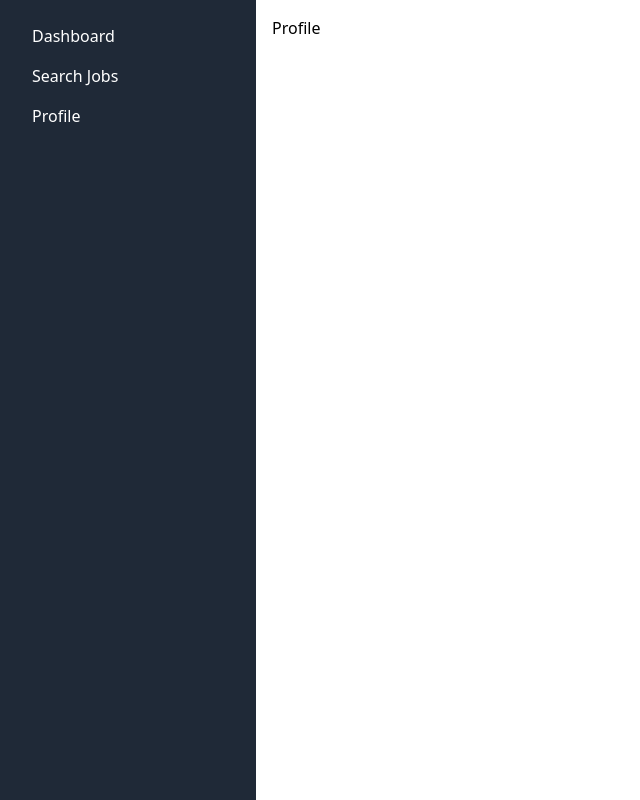
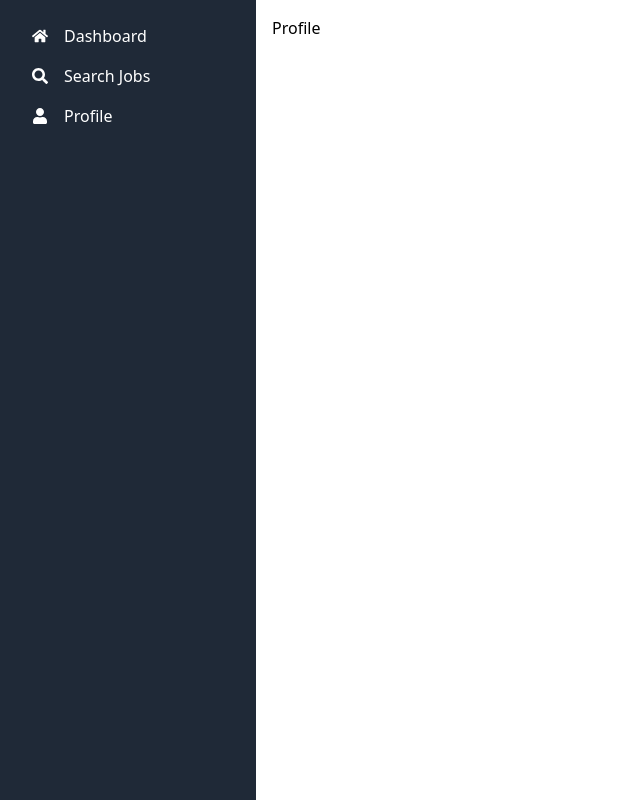
Before and after one commit to OryemaStephen/job-board, a React (Vite) app: page /profile in a window 1280 px wide. Shown: the whole page, without its empty margins (0-640 px from the left). Built offline with nearby package versions, Linux system fonts and the light colour scheme.

Commit message:
Added icons to the menu items

```diff
--- a/src/components/Sidebar.jsx
+++ b/src/components/Sidebar.jsx
@@ -1,5 +1,5 @@
 import React, { useState } from 'react';
-import { FaBars, FaTimes } from 'react-icons/fa';
+import { FaBars, FaHome, FaSearch, FaTimes, FaUser } from 'react-icons/fa';
 import { Link } from 'react-router-dom';
 
 const Sidebar = () => {
@@ -10,9 +10,9 @@ const Sidebar = () => {
   };
 
   return (
-    <div className='md:w-64 w-20 h-screen'>
+    <div className="w-20 h-screen md:w-64">
       <button
-        className="fixed z-50 p-2 text-white bg-slate-600 rounded-lg top-4 left-4 md:hidden"
+        className="fixed top-0 left-0 z-50 p-2 text-white rounded-r-sm bg-slate-600 md:hidden"
         onClick={toggleSidebar}
       >
         {isOpen ? <FaTimes /> : <FaBars />}
@@ -24,9 +24,36 @@ const Sidebar = () => {
         } md:translate-x-0 md:relative md:block`}
       >
         <nav className="flex flex-col p-4">
-          <Link to="/" className="px-4 py-2 rounded-md hover:bg-gray-700">Dashboard</Link>
-          <Link to="/searchjobs" className="px-4 py-2 rounded-md hover:bg-gray-700">Search Jobs</Link>
-          <Link to="/profile" className="px-4 py-2 rounded-md hover:bg-gray-700">Profile</Link>
+          <Link to="/" className="flex items-center gap-4 px-4 py-2 rounded-md hover:bg-gray-700">
+          <span>
+            <FaHome />
+          </span>
+          <span>
+              Dashboard
+            </span>
+          </Link>
+          <Link
+            to="/searchjobs"
+            className="flex items-center gap-4 px-4 py-2 rounded-md hover:bg-gray-700"
+          >
+            <span>
+              <FaSearch />
+            </span>
+            <span>
+              Search Jobs
+            </span>
+          </Link>
+          <Link
+            to="/profile"
+            className="flex items-center gap-4 px-4 py-2 rounded-md hover:bg-gray-700"
+          >
+            <span>
+              <FaUser />
+            </span>
+            <span>
+              Profile
+            </span>
+          </Link>
         </nav>
       </div>
     </div>
```
